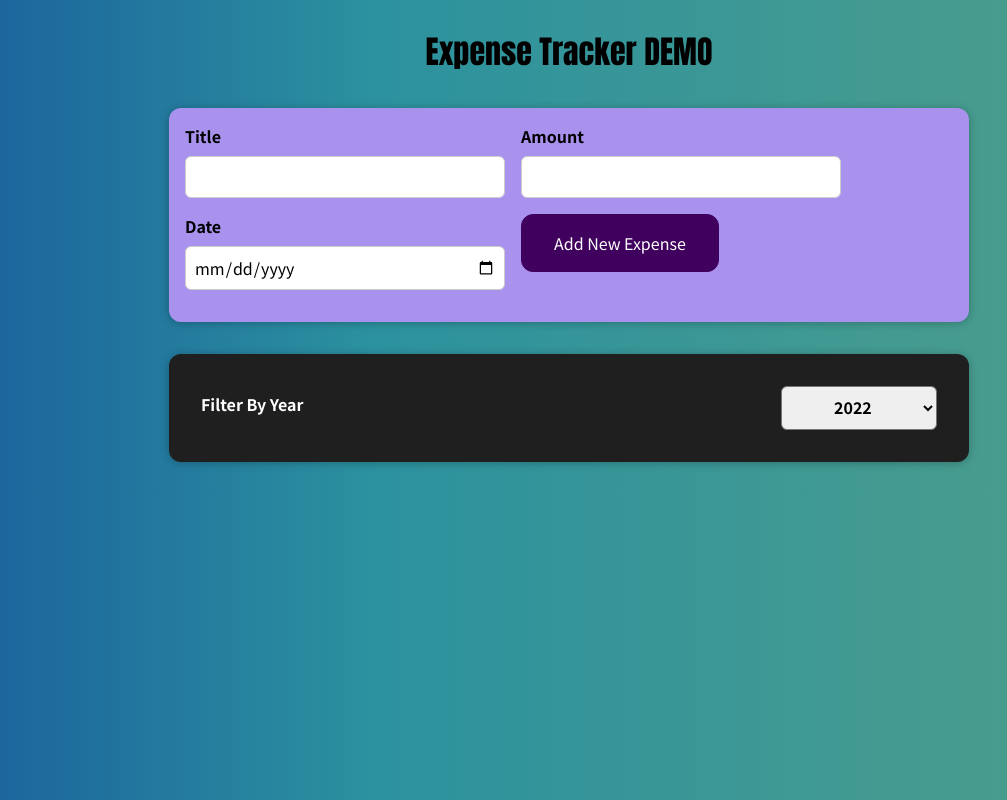
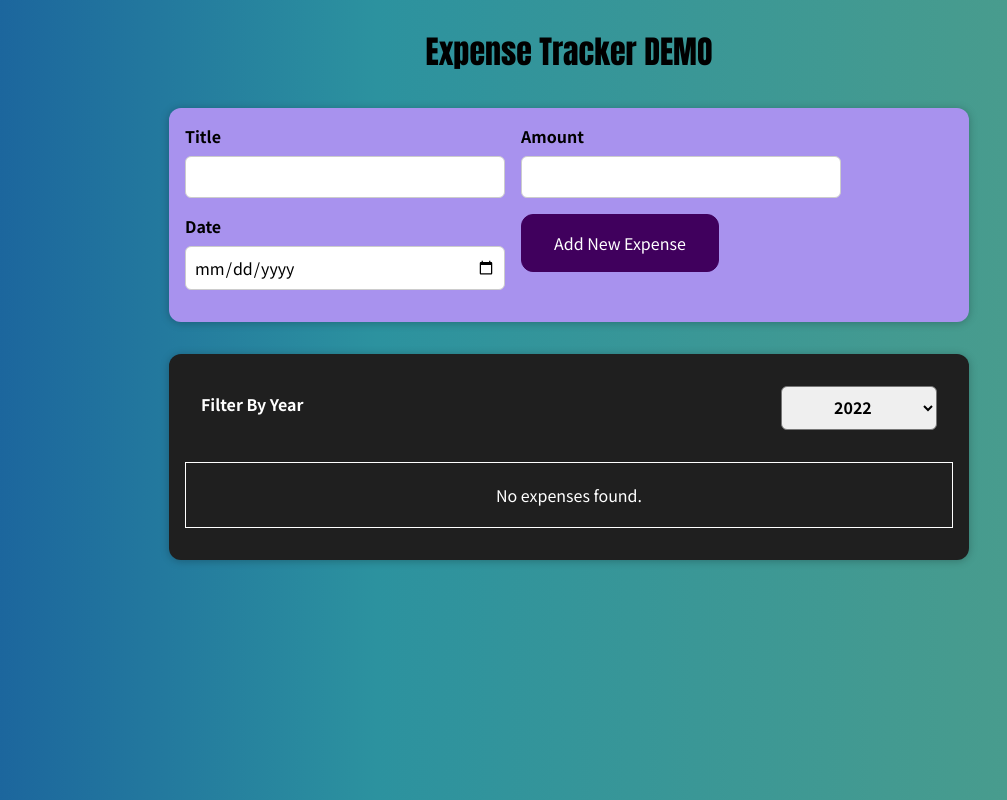
Before and after one commit to DiyanPv/React-Demos, a React (Create React App) app in the folder my-app/: page / in a window 1280 px wide. Shown: the whole page, without its empty margins (71-1078 px from the left). Built offline with nearby package versions, Linux system fonts and the light colour scheme.

Commit message:
Conditional rendering by yearFilter

```diff
--- a/my-app/src/components/Expenses/DemoExpense.css
+++ b/my-app/src/components/Expenses/DemoExpense.css
@@ -9,3 +9,10 @@
   border-radius: 12px;
   box-shadow: 0 1px 8px rgba(0, 0, 0, 0.25);
 }
+
+p {
+  color: white;
+  border: 1px solid white;
+  text-align: center;
+  padding: 20px 0;
+}
--- a/my-app/src/components/Expenses/DemoExpense.js
+++ b/my-app/src/components/Expenses/DemoExpense.js
@@ -4,23 +4,32 @@ import ExpenseItem from "./ExpenseItem";
 import { useState } from "react";
 function DemoExpense(props) {
   const [year, setYear] = useState(`2022`);
+
   const filteredArr = props.items.filter(
-    (el) => (el.date.getFullYear()) === Number(year)
+    (el) => el.date.getFullYear() === Number(year)
   );
 
+  const filterChangeHandler = (selectedYear) => {
+    setYear(selectedYear);
+  };
 
+  let expensesContent = <p>No expenses found.</p>;
+  if (filteredArr.length > 0) {
+    expensesContent = filteredArr.map((el) => (
+      <ExpenseItem
+        key={el.id}
+        title={el.title}
+        date={el.date}
+        price={el.price}
+      ></ExpenseItem>
+    ));
+  }
   return (
     <div className="expenses">
-      <ExpenseFilter selected={year} />
-      {filteredArr.map((el) => (
-        <ExpenseItem
-          key={el.id}
-          title={el.title}
-          date={el.date}
-          price={el.price}
-        ></ExpenseItem>
-      ))}
+      <ExpenseFilter selected={year} onChangeFilter={filterChangeHandler} />
+      {expensesContent}
     </div>
+
   );
 }
 export default DemoExpense;
--- a/my-app/src/components/Expenses/ExpenseItem.js
+++ b/my-app/src/components/Expenses/ExpenseItem.js
@@ -17,7 +17,7 @@ function ExpenseItem(props) {
   return (
     <div>
       <div className="expense-item">
-        <ExpenseDate value={curday(`-`)} date={props.date} />
+        <ExpenseDate value={curday(`/`)} date={props.date} />
         <div className="expense-item__description">
           <h2>{props.title}</h2>
           <div className="expense-item__price">{props.price}лв.</div>
--- a/my-app/src/components/Filter/ExpenseFilter.js
+++ b/my-app/src/components/Filter/ExpenseFilter.js
@@ -1,10 +1,16 @@
 import "./ExpenseFilter.css";
 import { useState } from "react";
+
 const ExpenseFilter = (props) => {
-  const [year, setYear] = useState(`2022`);
+  let lastyear = `2022`;
+  const [year, setYear] = useState(lastyear);
+
   const dropDownChangeHandler = (event) => {
-    const yearvar = event.target.value;
+    const yearvar = event.currentTarget.value;
+    console.log(`before ${lastyear}`);
     setYear(yearvar);
+    props.onChangeFilter(yearvar);
+    console.log(`after ${year}`);
   };
   return (
     <div className="expenses-filter">
```
Also changed, not shown: my-app/src/components/Expenses/ExpenseDate.js (+6 -7 lines), 2 other files (tests, documents, lock files or other folders).
